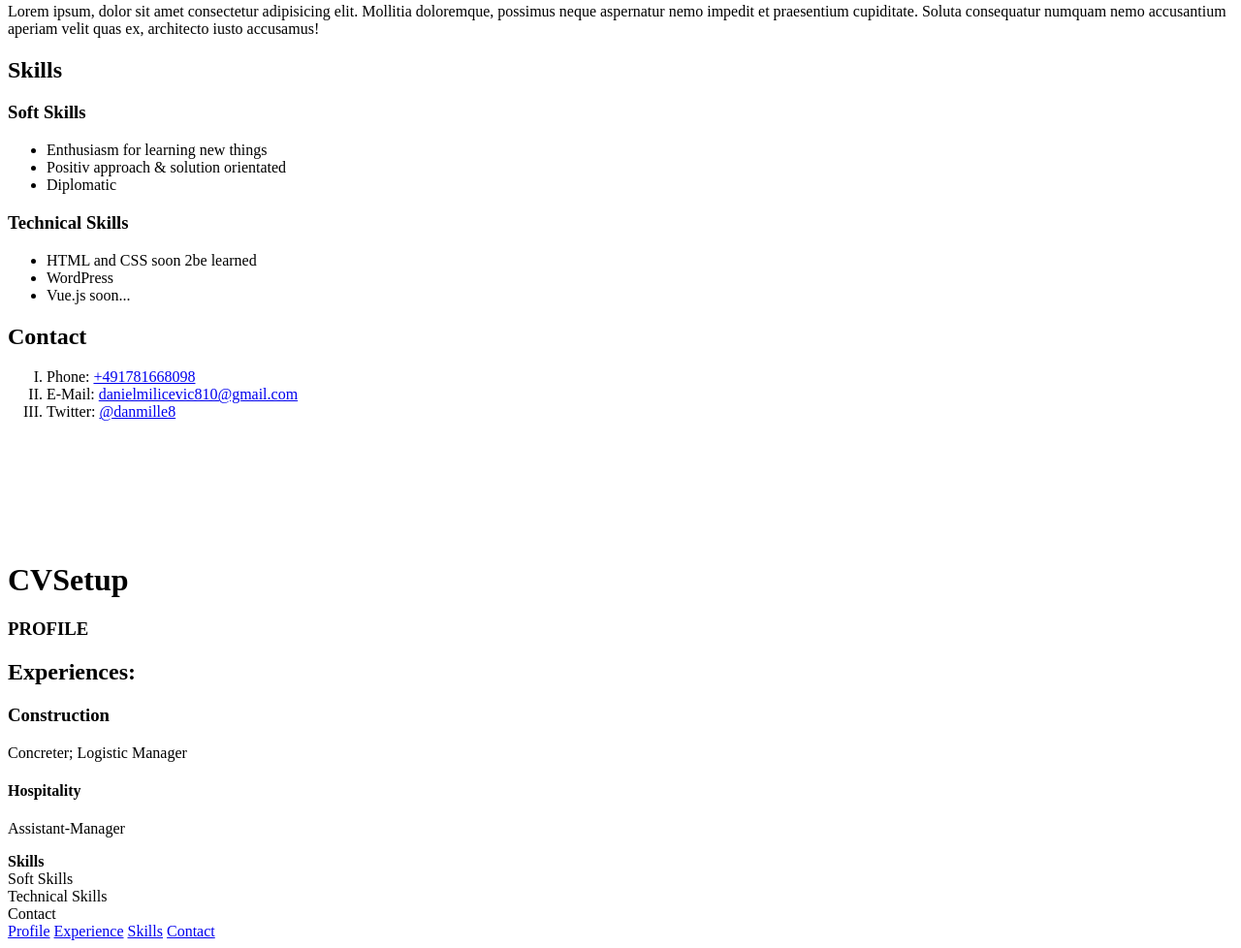
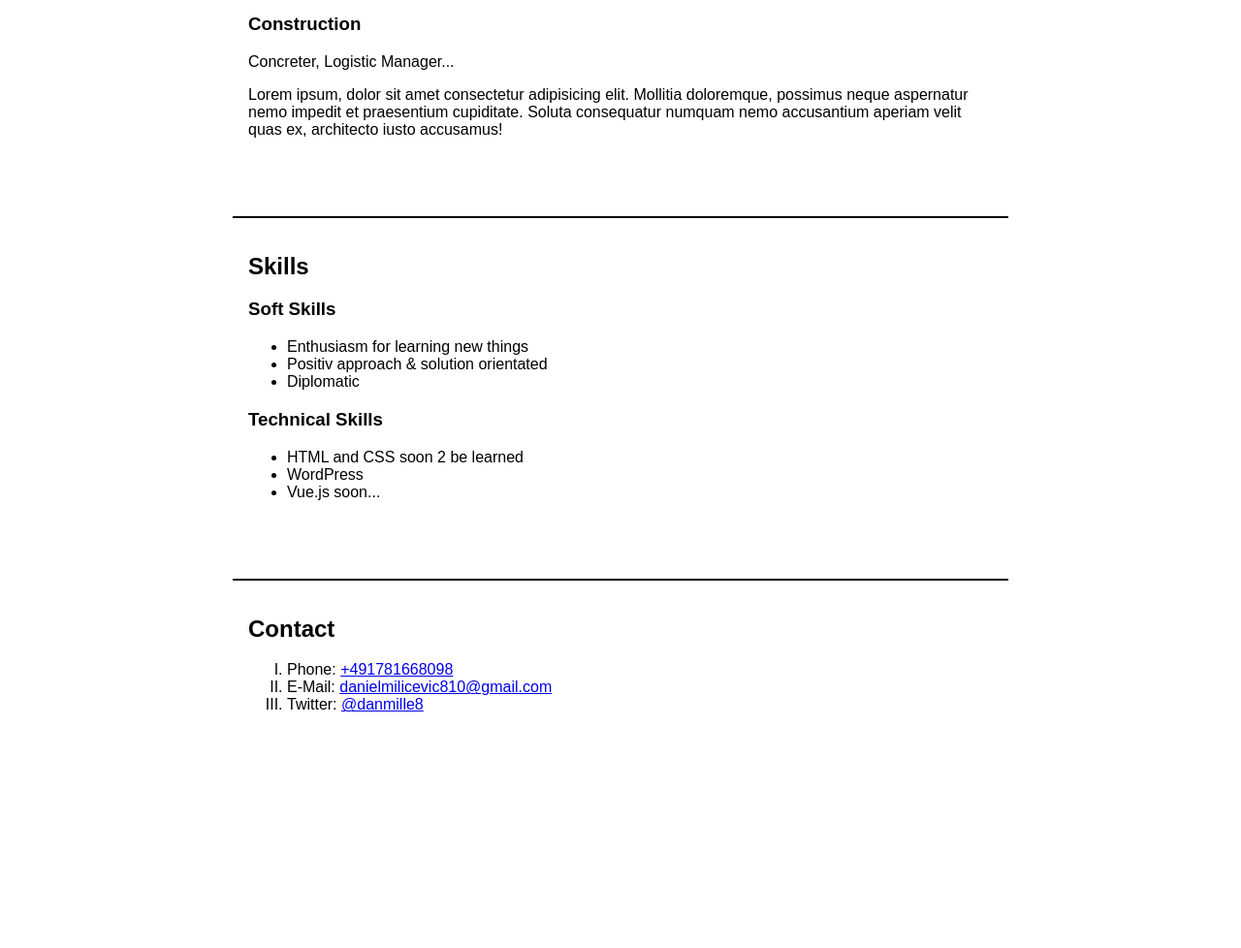
Before and after one commit to danmille/CVSetup, a plain HTML site: page index.html in a window 1280 px wide. Shown: the part 485-1463 px from the top of the page at 97% size. After the commit the page ends 1253 px from the top, so only its background shows below. Drawn offline with Linux system fonts and the light colour scheme.

Commit message:
recovery css

```diff
--- a/index.html
+++ b/index.html
@@ -19,16 +19,16 @@
         <a href="#skills">Skills</a>
         <a href="#contact">Contact</a>
     </header>
-    <main>
-      <article>
-        <h2 id="profile">Profile</h2>
+    <main class="main">
+      <article id="Profile">
+        <h2>Profile</h2>
         <p>
           Hey, my name is Daniel. I´m an trainee @ Coding-BootcampEU & I
           <em>love</em> it.
         </p>
       </article>
-      <article>
-        <h2 id="experience">Experience</h2>
+      <article id="experiance">
+        <h2>Experiance</h2>
         <section>
           <header>
             <h3>Hospitality</h3>
@@ -55,8 +55,8 @@
           </p>
         </section>
       </article>
-      <article>
-        <h2 id="skills">Skills</h2>
+      <article id="skills">
+        <h2>Skills</h2>
         <section>
           <h3>Soft Skills</h3>
           <ul>
@@ -68,18 +68,20 @@
         <section>
           <h3>Technical Skills</h3>
           <ul>
-            <li>HTML and CSS soon 2be learned</li>
+            <li>HTML and CSS soon 2 be learned</li>
             <li>WordPress</li>
             <li>Vue.js soon...</li>
           </ul>
         </section>
       </article>
-      <article>
-        <h2 id="contact">Contact</h2>
+      <article id="contact">
+        <h2>Contact</h2>
         <ol type="I">
 
-          <li>Phone:
-            <a href="+491781668098"> +491781668098</a></li>
+          <li>
+            Phone:
+            <a href="+491781668098"> +491781668098</a>
+          </li>
           <li>
             E-Mail:
             <a href="mailto:danielmilicevic810@gmail.com"
@@ -89,38 +91,8 @@
             Twitter:
             <a href="https://twitter.com/danmille8">@danmille8</a>
           </li>
-
         </ol>
       </article>
-    </main>
-    <br /><br />
-    <br /><br />
-    <br />
-    <br />
-
-    <header><h1>CVSetup</h1></header>
-    <main>
-      <article>
-        <section><h1>PROFILE</h1></section>
-        <section>
-          <h2>Experiences:</h2>
-          <h3>Construction</h3>
-          <p>Concreter; Logistic Manager</p>
-          <h4>Hospitality</h4>
-          <p>Assistant-Manager</p>
-        </section>
-      </article>
-      <article>
-        <section><strong>Skills</strong></section>
-        <section>Soft Skills</section>
-        <section>Technical Skills</section>
-      </article>
-      <section>Contact</section>
-      <nav>
-        <a href="#profile">Profile</a>
-        <a href="#experience">Experience</a>
-        <a href="#skills">Skills</a>
-        <a href="#contact">Contact</a>
     </main>
 
   </body>
--- a/style.css
+++ b/style.css
@@ -1,3 +1,55 @@
-* {
+*,
+*:before,
+*:after {
   box-sizing: border-box;
 }
+
+* {
+  font-family: "Roberto", sans-serif;
+}
+
+h1,
+h2,
+h3,
+h4,
+h5,
+h6 {
+  font-family: "Oswald", sans-serif;
+}
+body {
+  margin: 0;
+}
+.header {
+  padding: 48px 16px;
+  text-align: center;
+  background-color: #eee;
+}
+.nav-link {
+  padding: 4px 8px;
+  color: black;
+}
+.nav-link:hover {
+  color: black;
+  background-color: lightgray;
+}
+.nav-link:active {
+  color: white;
+  background-color: gray;
+}
+.nav-link + .nav-link {
+  margin-left: 16px;
+}
+.main > * + * {
+  max-width: 800px;
+  margin: 0 auto;
+  padding: 16px;
+}
+.main > * + * {
+  margin-top: 48px;
+}
+.main > * {
+  border-top: 2px solid;
+}
+.main > *:first-child {
+  border-top: none;
+}
```
